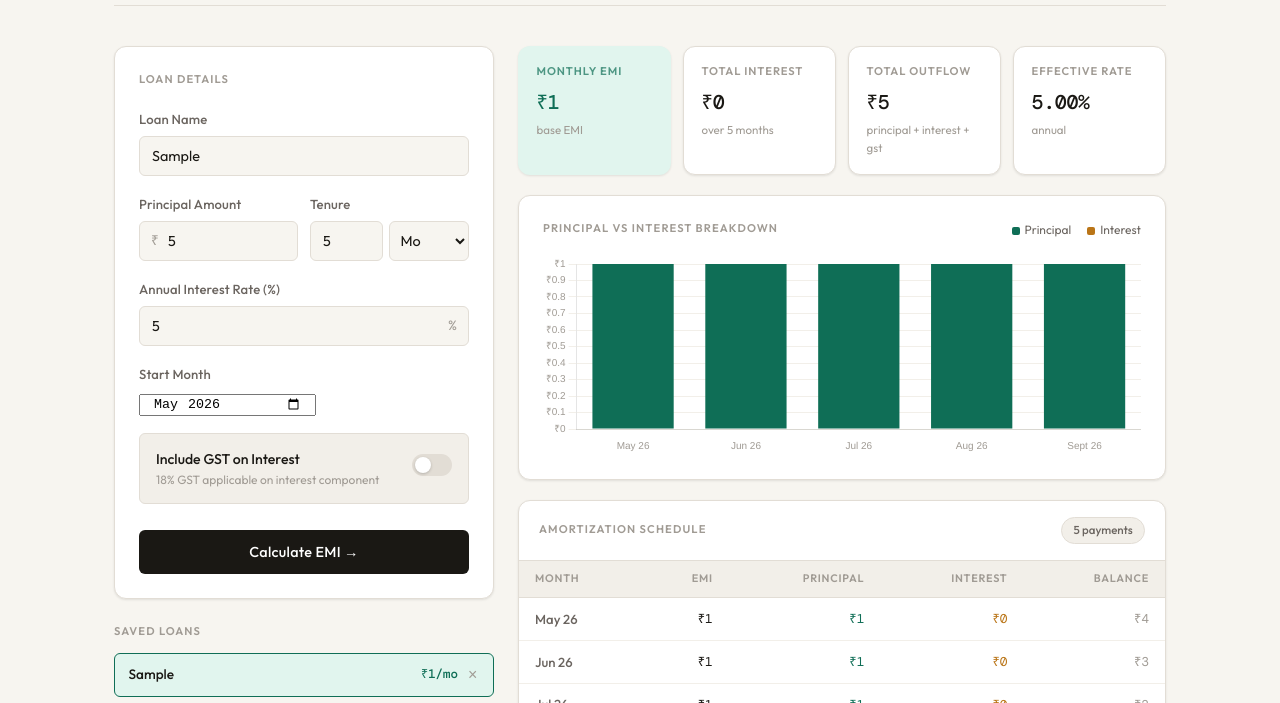
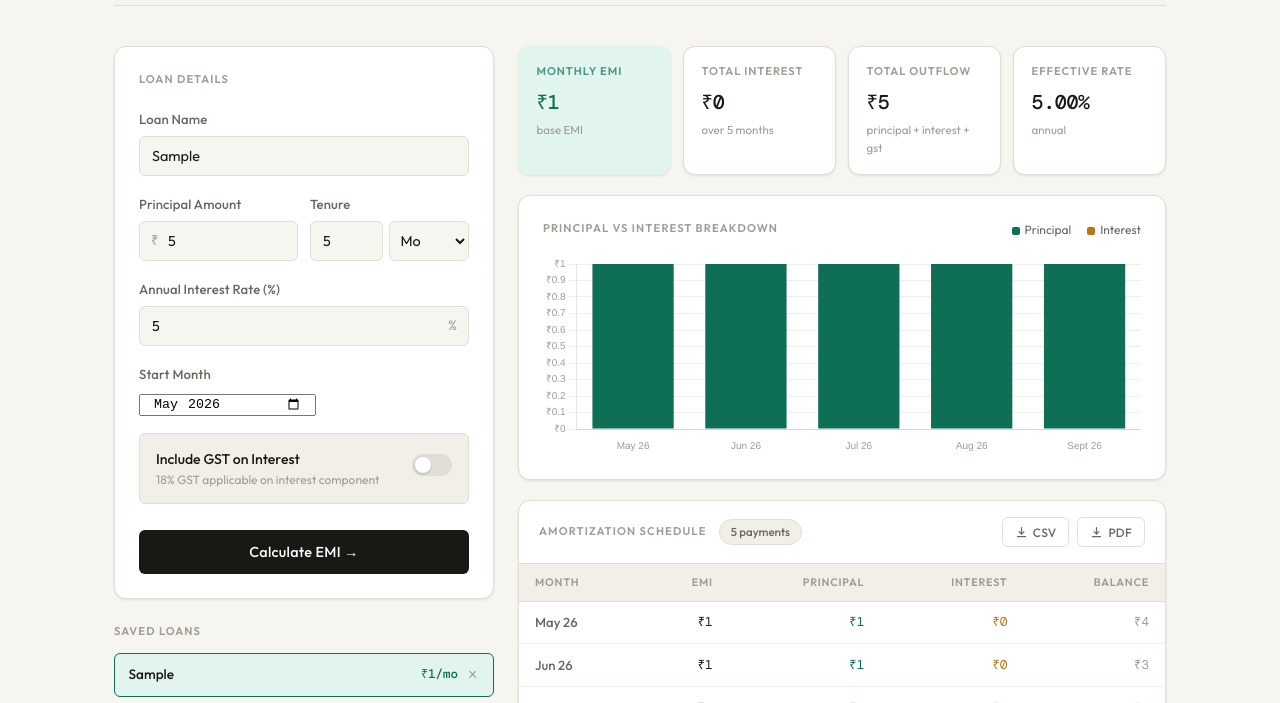
Before and after one commit to svsadashiv/emi-calculator, a plain HTML site: page index.html in a window 1280 px wide. Both pictures are taken after typing "Sample", "5", "5", "5" into the empty fields and a click on the button "Calculate EMI →". Shown: the part 97-800 px from the top of the page. Drawn offline with nearby package versions, Linux system fonts and the light colour scheme.

Commit message:
download option added

```diff
--- a/index.html
+++ b/index.html
@@ -345,6 +345,43 @@
     display: flex;
     align-items: center;
     justify-content: space-between;
+    flex-wrap: wrap;
+    gap: 0.5rem;
+  }
+
+  .schedule-actions {
+    display: flex;
+    align-items: center;
+    gap: 0.5rem;
+  }
+
+  .btn-download {
+    display: inline-flex;
+    align-items: center;
+    gap: 5px;
+    height: 30px;
+    padding: 0 0.75rem;
+    border: 1px solid var(--border);
+    border-radius: var(--radius-sm);
+    background: var(--surface);
+    color: var(--text-2);
+    font-family: 'Outfit', sans-serif;
+    font-size: 0.75rem;
+    font-weight: 500;
+    cursor: pointer;
+    transition: border-color 0.15s, background 0.15s, color 0.15s;
+    letter-spacing: 0.02em;
+    text-decoration: none;
+  }
+
+  .btn-download:hover {
+    border-color: var(--accent-teal);
+    color: var(--accent-teal);
+    background: var(--accent-teal-light);
+  }
+
+  .btn-download svg {
+    flex-shrink: 0;
   }
 
   .schedule-title {
@@ -665,8 +702,20 @@
       <!-- Amortization Table -->
       <div class="schedule-card">
         <div class="schedule-header">
-          <div class="schedule-title">Amortization Schedule</div>
-          <div class="badge" id="scheduleBadge">—</div>
+          <div style="display:flex;align-items:center;gap:0.75rem">
+            <div class="schedule-title">Amortization Schedule</div>
+            <div class="badge" id="scheduleBadge">—</div>
+          </div>
+          <div class="schedule-actions">
+            <button class="btn-download" onclick="downloadCSV()" title="Download as CSV">
+              <svg width="13" height="13" viewBox="0 0 16 16" fill="none" stroke="currentColor" stroke-width="1.5" stroke-linecap="round" stroke-linejoin="round"><path d="M8 2v8m0 0-3-3m3 3 3-3M3 13h10"/></svg>
+              CSV
+            </button>
+            <button class="btn-download" onclick="downloadPDF()" title="Download as PDF">
+              <svg width="13" height="13" viewBox="0 0 16 16" fill="none" stroke="currentColor" stroke-width="1.5" stroke-linecap="round" stroke-linejoin="round"><path d="M8 2v8m0 0-3-3m3 3 3-3M3 13h10"/></svg>
+              PDF
+            </button>
+          </div>
         </div>
         <div class="schedule-wrap">
           <table>
@@ -700,6 +749,8 @@
   let loans = JSON.parse(localStorage.getItem('emiLoans') || '[]');
   let activeChart = null;
   let activeLoanId = null;
+  let lastSchedule = [];
+  let lastLoanMeta = {};
 
   const today = new Date();
   document.getElementById('startMonth').value = today.toISOString().slice(0, 7);
@@ -785,6 +836,9 @@
     document.querySelectorAll('.legend-gst-item').forEach(el => el.style.display = gstOn ? 'inline' : 'none');
 
     document.getElementById('scheduleBadge').textContent = n + ' payments';
+
+    lastSchedule = schedule;
+    lastLoanMeta = { name, P, n, annualRate, gstOn, gstRate: gstOn ? gstRate * 100 : 18 };
 
     buildTable(schedule, gstOn);
     buildChart(schedule, gstOn, n);
@@ -903,6 +957,76 @@
     renderSavedLoans();
   }
 
+  function downloadCSV() {
+    if (!lastSchedule.length) return;
+    const { name, P, annualRate, gstOn, gstRate } = lastLoanMeta;
+    const headers = ['Month','EMI (INR)','Principal (INR)','Interest (INR)',...(gstOn?[`GST ${gstRate}% (INR)`]:[]),'Balance (INR)'];
+    const dataRows = lastSchedule.map(r => [
+      r.month, Math.round(r.emi), Math.round(r.principal), Math.round(r.interest),
+      ...(gstOn ? [Math.round(r.gst)] : []), Math.round(r.balance)
+    ]);
+    const tEMI = lastSchedule.reduce((s,r)=>s+r.emi,0);
+    const tPri = lastSchedule.reduce((s,r)=>s+r.principal,0);
+    const tInt = lastSchedule.reduce((s,r)=>s+r.interest,0);
+    const tGST = lastSchedule.reduce((s,r)=>s+r.gst,0);
+    const totals = ['Total',Math.round(tEMI),Math.round(tPri),Math.round(tInt),...(gstOn?[Math.round(tGST)]:[]),0];
+    const lines = [
+      [`Loan: ${name}`], [`Principal: ${Math.round(P)}`], [`Rate: ${annualRate}%`],
+      ...(gstOn?[[`GST: ${gstRate}%`]]:[]), [], headers, ...dataRows, totals
+    ];
+    const csv = lines.map(r => r.join(',')).join('\n');
+    const a = document.createElement('a');
+    a.href = URL.createObjectURL(new Blob(['\uFEFF'+csv],{type:'text/csv;charset=utf-8;'}));
+    a.download = `${name.replace(/\s+/g,'_')}_amortization.csv`;
+    a.click();
+  }
+
+  function downloadPDF() {
+    if (!lastSchedule.length) return;
+    const { name, P, annualRate, n, gstOn, gstRate } = lastLoanMeta;
+    const tEMI = lastSchedule.reduce((s,r)=>s+r.emi,0);
+    const tPri = lastSchedule.reduce((s,r)=>s+r.principal,0);
+    const tInt = lastSchedule.reduce((s,r)=>s+r.interest,0);
+    const tGST = lastSchedule.reduce((s,r)=>s+r.gst,0);
+    const r2 = n => Math.round(n).toLocaleString('en-IN');
+    const bodyRows = lastSchedule.map((r,i) => `<tr style="background:${i%2===0?'#fff':'#f9f8f5'}">
+      <td>${r.month}</td><td>&#8377;${r2(r.emi)}</td>
+      <td style="color:#0f6e56">&#8377;${r2(r.principal)}</td>
+      <td style="color:#ba7517">&#8377;${r2(r.interest)}</td>
+      ${gstOn?`<td style="color:#185fa5">&#8377;${r2(r.gst)}</td>`:''}
+      <td style="color:#888">&#8377;${r2(r.balance)}</td></tr>`).join('');
+    const html = `<!DOCTYPE html><html><head><meta charset="UTF-8"><title>${name} — Amortization</title>
+    <style>body{font-family:'Segoe UI',Arial,sans-serif;color:#1a1814;padding:32px;font-size:12px}
+    h1{font-size:20px;margin:0 0 4px}
+    .meta{color:#888;font-size:11px;margin-bottom:20px}
+    .meta span{margin-right:14px}
+    table{width:100%;border-collapse:collapse}
+    th{background:#1a1814;color:#fff;padding:8px 10px;text-align:right;font-size:10px;text-transform:uppercase;letter-spacing:.06em}
+    th:first-child{text-align:left}
+    td{padding:7px 10px;text-align:right;border-bottom:1px solid #f0ede8}
+    td:first-child{text-align:left;font-weight:500}
+    tfoot td{font-weight:600;background:#f2efe9;border-top:2px solid #e2ddd5}
+    .foot{margin-top:20px;color:#aaa;font-size:10px}
+    @media print{body{padding:16px}}</style></head><body>
+    <h1>${name}</h1>
+    <div class="meta">
+      <span>Principal: &#8377;${r2(P)}</span>
+      <span>Rate: ${annualRate}% p.a.</span>
+      <span>Tenure: ${n} months</span>
+      ${gstOn?`<span>GST: ${gstRate}%</span>`:''}
+    </div>
+    <table>
+      <thead><tr><th>Month</th><th>EMI</th><th>Principal</th><th>Interest</th>${gstOn?`<th>GST ${gstRate}%</th>`:''}<th>Balance</th></tr></thead>
+      <tbody>${bodyRows}</tbody>
+      <tfoot><tr><td>Total</td><td>&#8377;${r2(tEMI)}</td><td>&#8377;${r2(tPri)}</td><td>&#8377;${r2(tInt)}</td>${gstOn?`<td>&#8377;${r2(tGST)}</td>`:''}<td>&#8377;0</td></tr></tfoot>
+    </table>
+    <div class="foot">Generated by EMItrack &middot; ${new Date().toLocaleDateString('en-IN',{day:'2-digit',month:'short',year:'numeric'})}</div>
+    <script>window.onload=()=>window.print()<\/script></body></html>`;
+    const url = URL.createObjectURL(new Blob([html],{type:'text/html;charset=utf-8;'}));
+    window.open(url,'_blank');
+    setTimeout(()=>URL.revokeObjectURL(url),15000);
+  }
+
   renderSavedLoans();
 </script>
 </body>
```
